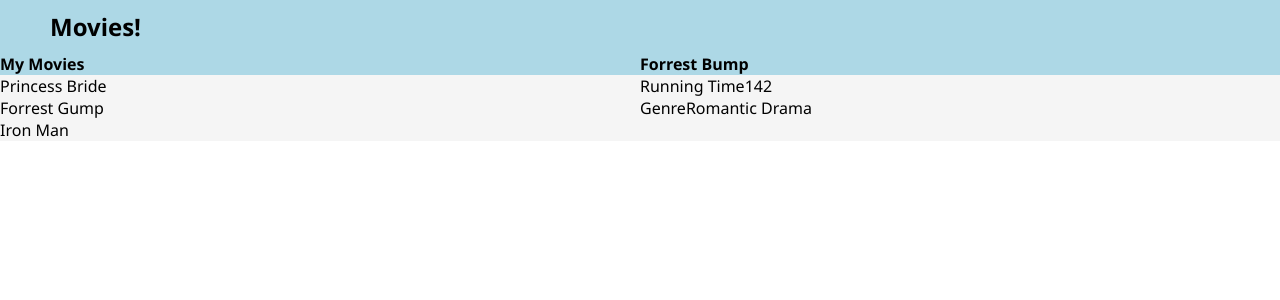
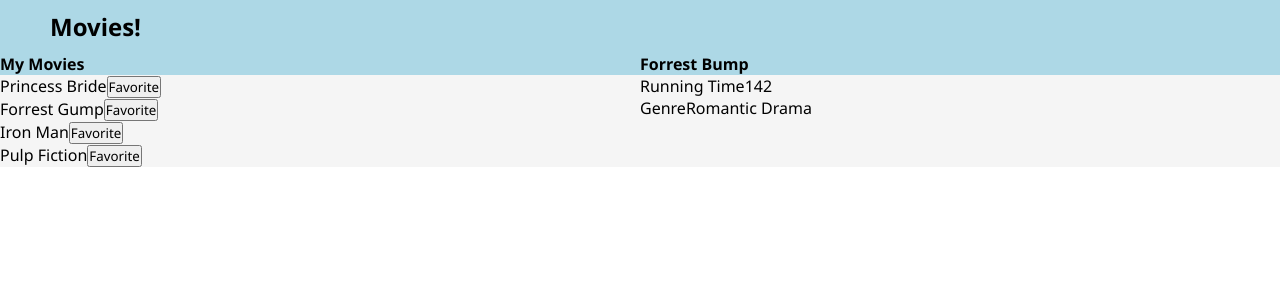
Before and after one commit to mukhsia/devcodecamp_movies_frontend, a React (Create React App) app: page / in a window 1280 px wide. Shown: the top 300 px of the page. Built offline with nearby package versions, Linux system fonts and the light colour scheme.

Commit message:
Added Favorite button.

```diff
--- /dev/null
+++ b/src/components/MovieItem/MovieItem.jsx
@@ -0,0 +1,14 @@
+const movieItem = ({ title }) => {
+    const handleClick = (e) => {
+        console.log(e);
+    };
+
+    return (
+        <div className="movie-item">
+            <span>{title}</span>
+            <button onClick={handleClick}>Favorite</button>
+        </div>
+    );
+};
+
+export default movieItem;
--- a/src/components/MovieList/MovieList.jsx
+++ b/src/components/MovieList/MovieList.jsx
@@ -1,6 +1,10 @@
+import MovieItem from "../MovieItem/MovieItem";
+
 const MovieList = ({}) => {
-  const movies = ["Princess Bride", "Forrest Gump", "Iron Man"];
-  const movieItems = movies.map((movie) => <div>{movie}</div>);
+  const movies = ["Princess Bride", "Forrest Gump", "Iron Man", "Pulp Fiction"];
+  const movieItems = movies.map((movie) => (
+    <MovieItem key={movie} title={movie} />
+  ));
 
   return (
     <div className="flex-item">
```
Also changed, not shown: src/components/Header/Header.jsx (+6 -6 lines), src/App.css (indentation only), src/App.jsx (indentation only), src/components/Header/Header.css (line endings or trailing spaces), src/components/MovieInfo/MovieInfo.jsx (indentation only).
